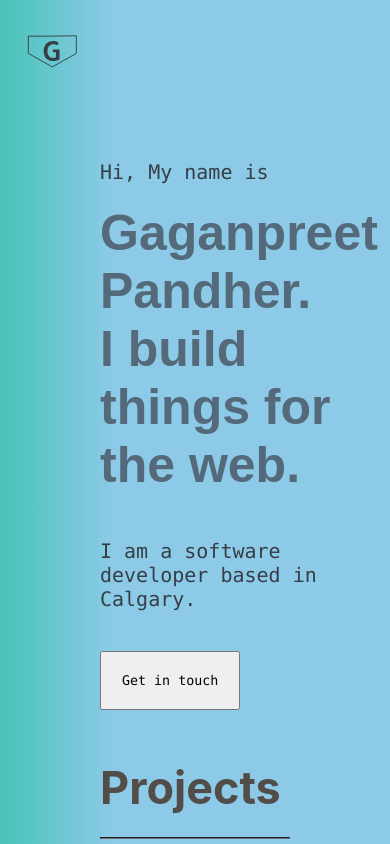
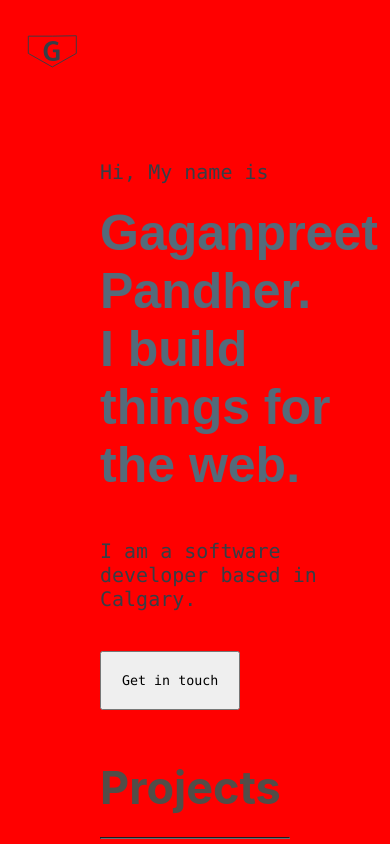
Before and after one commit to Gaganpandher52/personal-website, a React (Create React App) app in the folder client/: page / in a window 390 px wide. Shown: the top 844 px of the page. Built offline with nearby package versions, Linux system fonts and the light colour scheme.

Commit message:
adding mobile friendly css

```diff
--- a/client/src/components/mainheader/mainHeader.css
+++ b/client/src/components/mainheader/mainHeader.css
@@ -1,7 +1,7 @@
 .main{
   height: 600px;
   width: auto;
-  background: linear-gradient(90deg, rgba(89,0,255,1) 0%, rgba(72,196,185,1) 0%, rgba(140,202,231,1) 29%);
+  /* background: linear-gradient(90deg, rgba(89,0,255,1) 0%, rgba(72,196,185,1) 0%, rgba(140,202,231,1) 29%); */
 }
 
 .name {
--- a/client/src/index.css
+++ b/client/src/index.css
@@ -12,3 +12,9 @@ code {
   font-family: source-code-pro, Menlo, Monaco, Consolas, "Courier New",
     monospace;
 }
+
+@media only screen and (max-width: 600px) {
+  body{
+    background:red;
+  }
+}
```
Also changed, not shown: client/src/App.css (line endings or trailing spaces), client/src/components/footer/Footer.js (line endings or trailing spaces).
